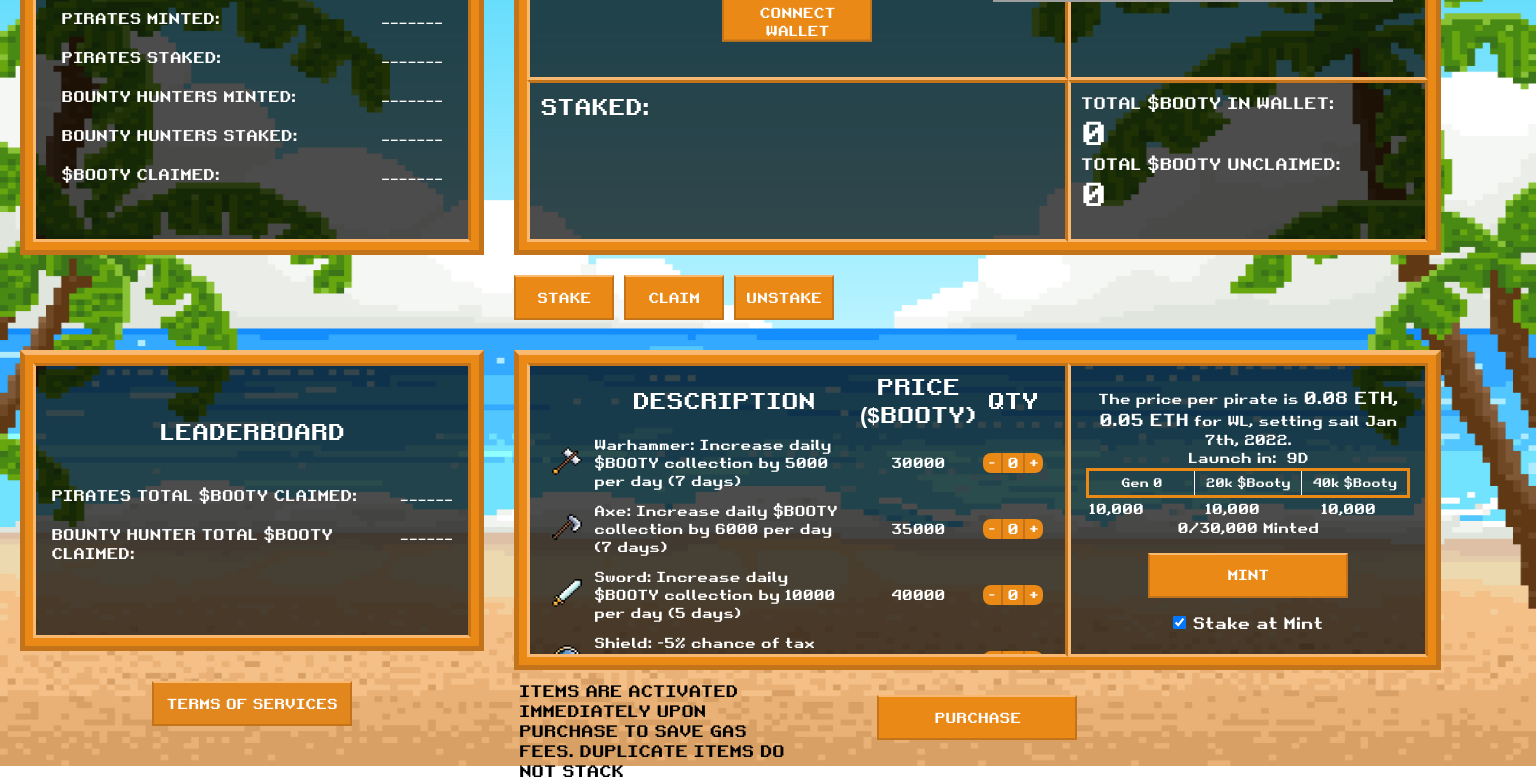
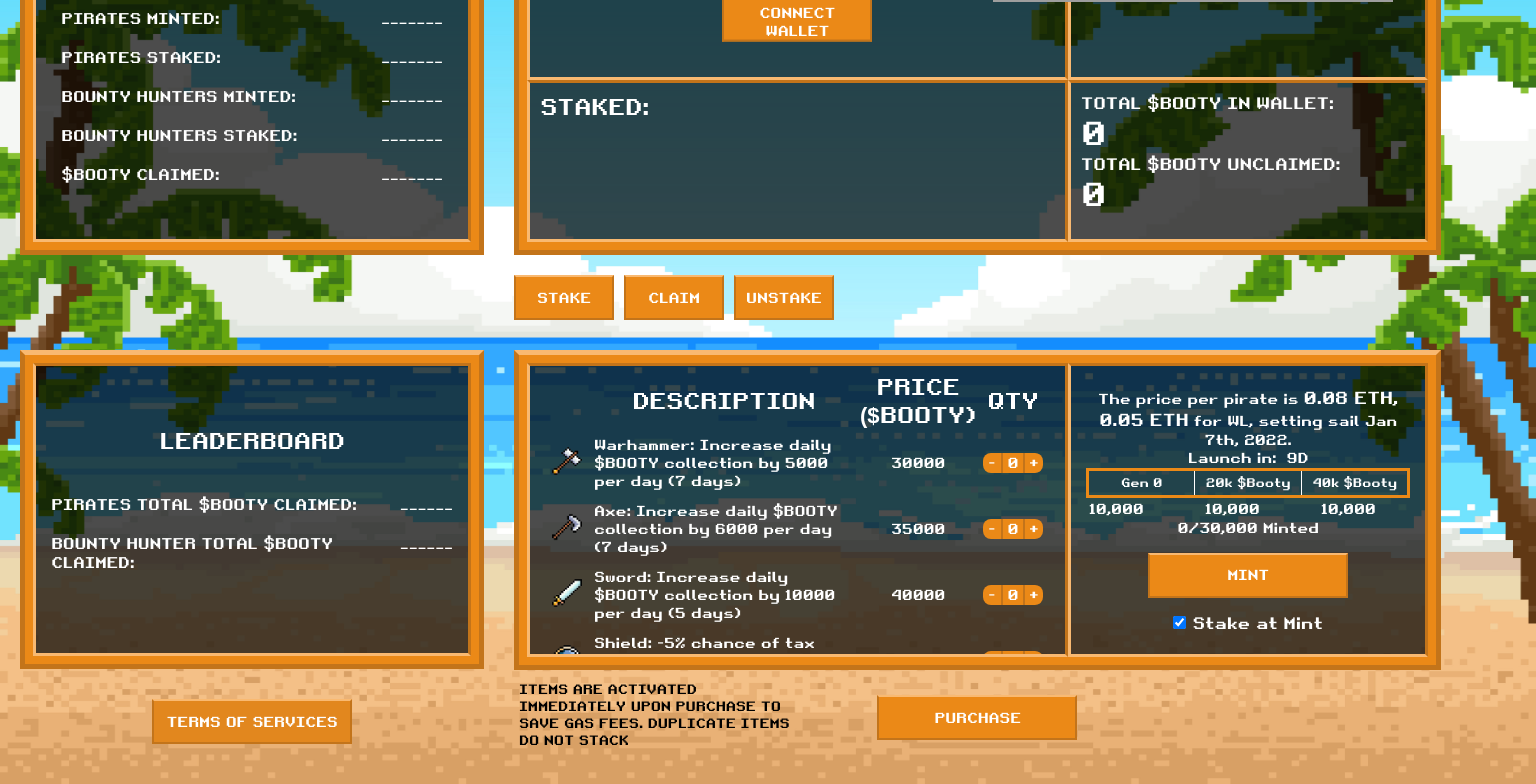
Before and after one commit to josephp126/piratehunternft-frontend, a React (Create React App) app: page / in a window 1536 px wide. Shown: the part 175-959 px from the top of the page. Built offline with nearby package versions, Linux system fonts and the light colour scheme; grey boxes are pictures that could not be loaded.

Commit message:
style change

```diff
--- a/src/styles/home.css
+++ b/src/styles/home.css
@@ -160,6 +160,21 @@ h3 {
     padding-bottom: 52px !important;
   }
 }
+
+@media only screen and (min-width: 1418px) {
+  .level-1.board .level-3 {
+    padding-top: 61px !important;
+    padding-bottom: 61px !important;
+  }
+}
+
+@media only screen and (min-width: 1623px) {
+  .level-1.board .level-3 {
+    padding-top: 71px !important;
+    padding-bottom: 71px !important;
+  }
+}
+
 .status .status-desc-wrapper {
   width: 95%;
   margin: 10px auto;
@@ -219,7 +234,7 @@ h3 {
   text-transform: uppercase;
   position: absolute;
   top: 105%;
-  font-size: 16px !important;
+  font-size: 13px !important;
 }
 
 table {
```
